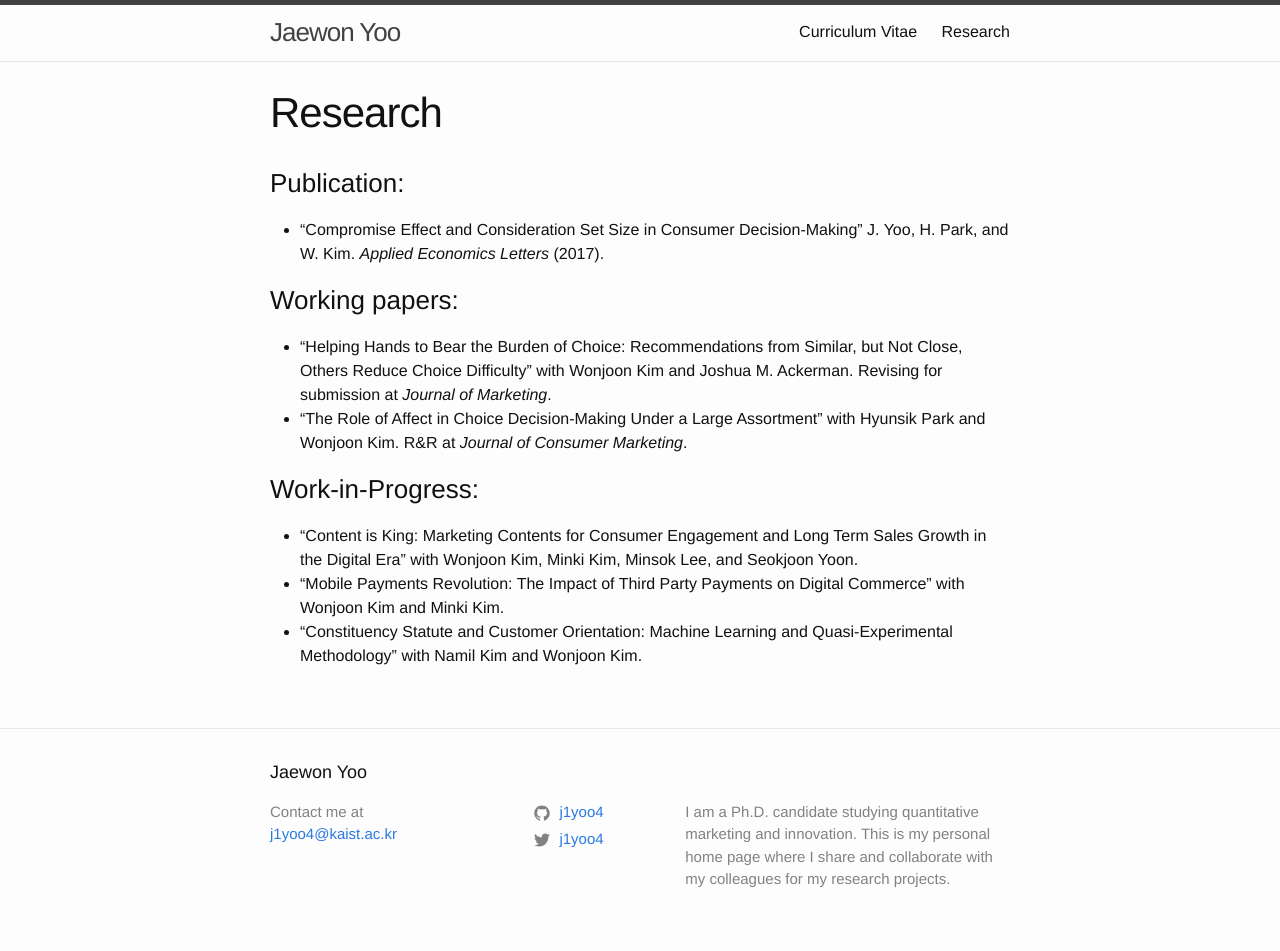
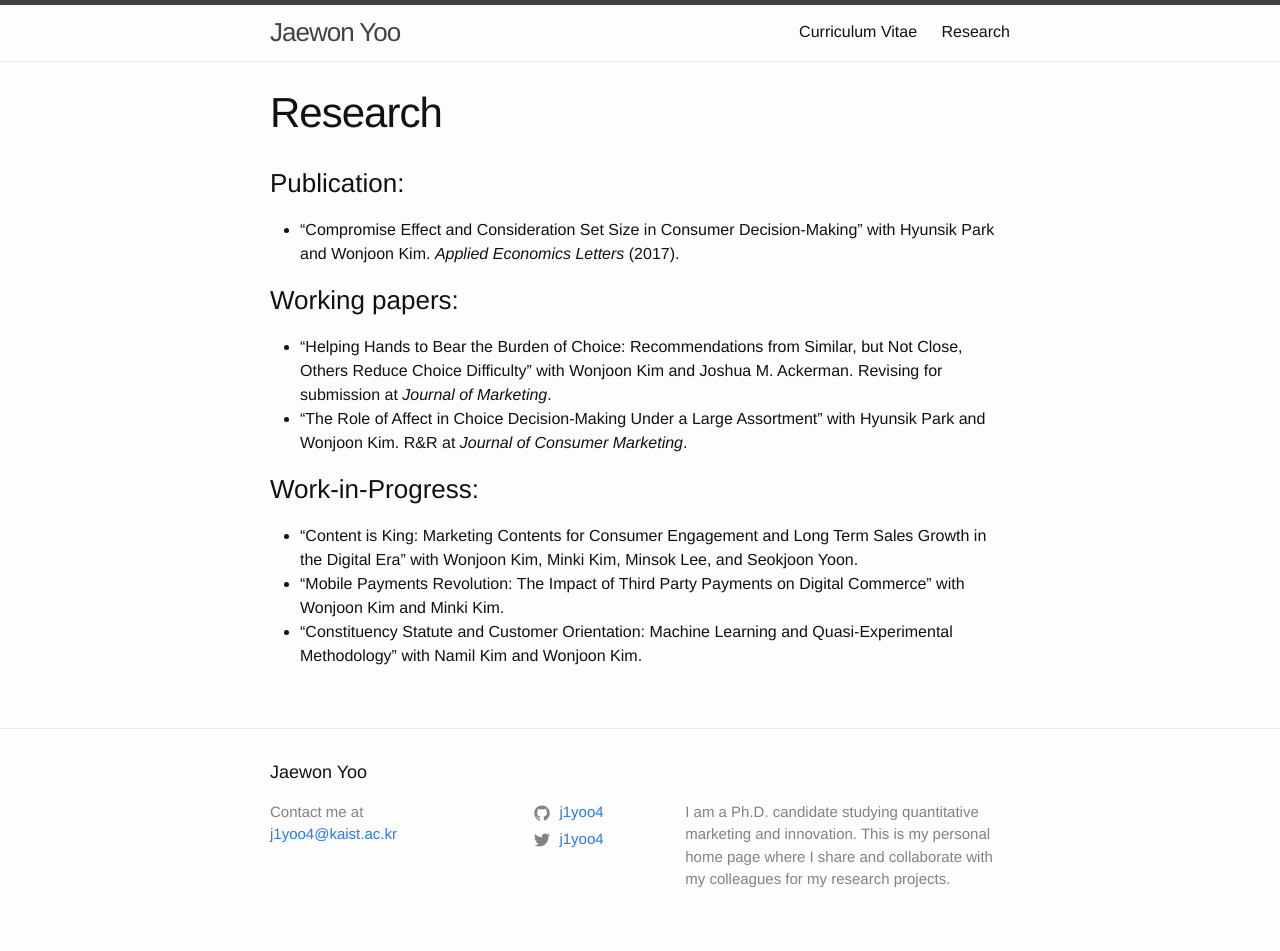
Before and after one commit to j1yoo/j1yoo.github.io, a Jekyll site: the page built from research.markdown, in a window 1280 px wide. Built offline with Jekyll 4.4.1, drawn with Linux system fonts in a browser that asks for light colours.

Commit message:
Create research.markdown

```diff
--- a/research.markdown
+++ b/research.markdown
@@ -5,7 +5,7 @@
 ---
 
 ### Publication:
-* "Compromise Effect and Consideration Set Size in Consumer Decision-Making" J. Yoo, H. Park, and W. Kim. _Applied Economics Letters_ (2017).
+* "Compromise Effect and Consideration Set Size in Consumer Decision-Making" with Hyunsik Park and Wonjoon Kim. _Applied Economics Letters_ (2017).
 
 ### Working papers:
 * "Helping Hands to Bear the Burden of Choice: Recommendations from Similar, but Not Close, Others Reduce Choice Difficulty" with Wonjoon Kim and Joshua M. Ackerman. Revising for submission at _Journal of Marketing_.
```
